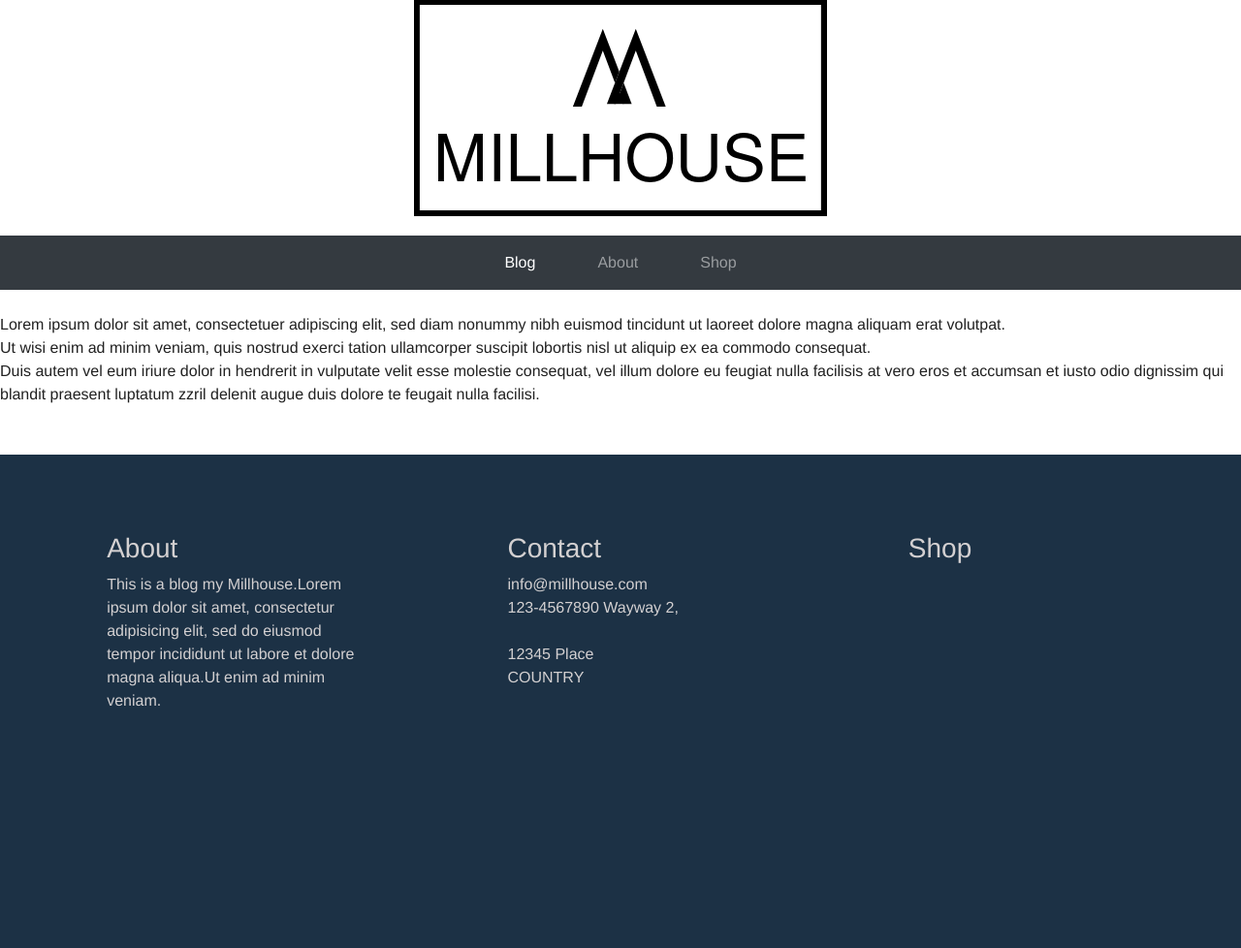
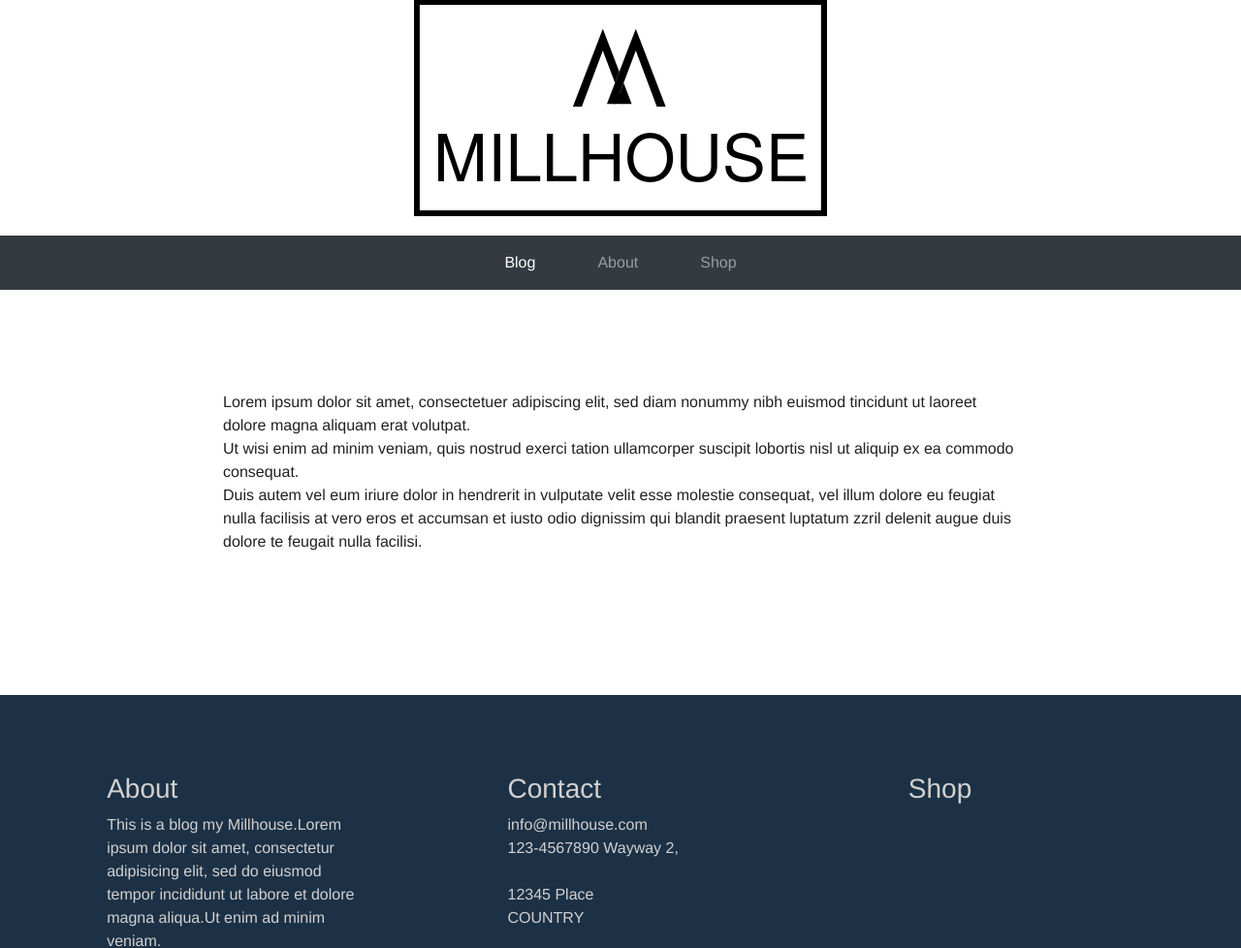
Before and after one commit to dbaettig/Millhouse-blog, a PHP site: page /about.php in a window 1280 px wide. Shown: the part 61-1039 px from the top of the page at 97% size. Before the commit the page ends 790 px from the top, so only its background shows below. Run offline with PHP 8.4, Linux system fonts and the light colour scheme; some libraries are stand-ins or nearby versions.

Commit message:
font awesome och wrapper

```diff
--- a/about.php
+++ b/about.php
@@ -1,4 +1,5 @@
 <?php
+session_start();
 require 'header.php';
 ?>
 
--- a/css/style.css
+++ b/css/style.css
@@ -1 +1 @@
-body{font-family:"Helvetica Neue","Helvetica",sans-serif}.posts{text-align:center}.each{margin-top:30px}h1,h2,h3,h4,h5,h6{font-family:"Helvetica Neue","Helvetica",sans-serif;color:#1c3045}p{font-family:"Helvetica Neue","Helvetica",sans-serif;color:#212121}.header__user--loggedin{text-align:right;padding:20px 20px 0 0;margin-bottom:0}.header__inner{display:flex;height:33vh}.logo{margin:20px auto}.navbar-brand.mobile{display:none}.navbar-expand-lg .navbar-nav .nav-link{padding-left:2rem;padding-right:2rem}footer{background-color:#1c3145;height:500px;margin-top:50px}footer ul{padding-top:50px;display:flex;flex-direction:row;list-style:none;justify-content:space-around}footer ul div li{padding:30px;text-align:left}footer h3,footer p{color:#d3d0d1}.about,.contact,.shop{width:333px}
+body{font-family:"Helvetica Neue","Helvetica",sans-serif}.wrapper{max-width:980px;margin:0px auto;padding:80px}.posts{text-align:center}.each{margin-top:30px}h1,h2,h3,h4,h5,h6{font-family:"Helvetica Neue","Helvetica",sans-serif;color:#1c3045}p{font-family:"Helvetica Neue","Helvetica",sans-serif;color:#212121}.header__user--loggedin{text-align:right;padding:20px 20px 0 0;margin-bottom:0}.header__inner{display:flex;height:33vh}.logo{margin:20px auto}.navbar-brand.mobile{display:none}.navbar-expand-lg .navbar-nav .nav-link{padding-left:2rem;padding-right:2rem}footer{background-color:#1c3145;height:500px;margin-top:50px}footer ul{padding-top:50px;display:flex;flex-direction:row;list-style:none;justify-content:space-around}footer ul div li{padding:30px;text-align:left}footer h3,footer p{color:#d3d0d1}.about,.contact,.shop{width:333px}
--- a/footer.php
+++ b/footer.php
@@ -1,3 +1,5 @@
+	</div> <!-- stänger wrappern-->
+</main>
 
 <footer>
 	<ul>
@@ -28,6 +30,7 @@
 			<li><a href="www.instagram.com"><i class="fa fa-instagram"></i></a></li>
 		</ul>
 	</div>
+
 </footer>
 
 
--- a/header.php
+++ b/header.php
@@ -1,5 +1,6 @@
 <!DOCTYPE html>
 <html lang="en">
+
 <head>
 	<meta charset="UTF-8">
 	<title>Millhouse Blog</title>
@@ -13,6 +14,8 @@
 
 	<script src="https://maxcdn.bootstrapcdn.com/bootstrap/4.0.0-beta.2/js/bootstrap.min.js" integrity="sha384-alpBpkh1PFOepccYVYDB4do5UnbKysX5WZXm3XxPqe5iKTfUKjNkCk9SaVuEZflJ" crossorigin="anonymous"></script>
 
+	<script src="https://use.fontawesome.com/d108b6d77d.js"></script>
+
 	<!-- OUR CSS -->
 	<link rel="stylesheet" type="text/css" href="css/style.css">
 </head>
@@ -20,7 +23,8 @@
 <header>
 	<?php
 		if(isset($_SESSION["user"])){ ?>
-			<p class="header__user--loggedin">Du är nu inloggad <?= $_SESSION["user"]["username"]; ?>
+		<p class="header__user--loggedin">Du är nu inloggad
+			<?= $_SESSION["user"]["username"]; ?>
 				<?php } ?> | <a href="logout.php">Sign out</a></p>
 
 		<div class="header__inner">
@@ -41,10 +45,13 @@
 						<a class="nav-link" href="about.php">About</a>
 					</li>
 					<li class="nav-item">
-			<a class="nav-link" href="http://millhouse.com" target"_blank">Shop</a>
+						<a class="nav-link" href="http://millhouse.com" target "_blank">Shop</a>
 					</li>
 				</ul>
 			</div>
 		</nav>
 </header>
+
 <body>
+	<main>
+		<div class="wrapper">
--- a/sass/style.scss
+++ b/sass/style.scss
@@ -8,6 +8,12 @@ $bodyFontColor: #212121; //dark grey
 
 body {
 	font-family:$bodyFont;
+}
+
+.wrapper {
+	max-width:980px;
+	margin: 0px auto;
+	padding:80px;
 }
 
 .posts {
```
Lines whose indentation alone changed are shown as unchanged.
